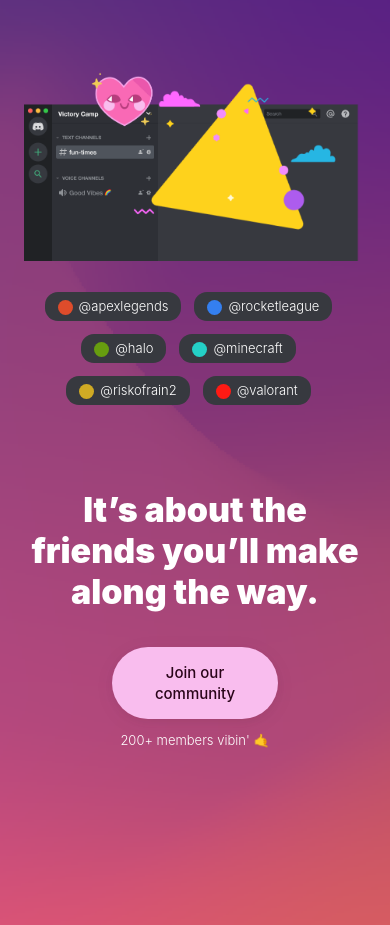
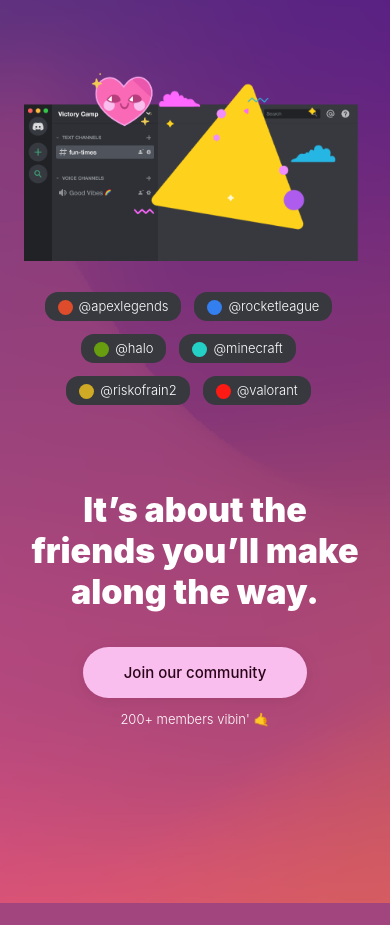
Before and after one commit to paulmederos/victorycamp, a Jekyll site: the page built from index.html, in a window 390 px wide. Built offline with Jekyll 4.4.1, drawn with Linux system fonts in a browser that asks for light colours; some web fonts are replaced; after the commit the page ends 903 px from its top, so only the background shows below that.

Commit message:
Minor theme adjustments

```diff
--- a/_includes/head.html
+++ b/_includes/head.html
@@ -13,6 +13,7 @@
   <meta http-equiv="X-UA-Compatible" content="IE=edge">
   <meta name="viewport" content="width=device-width, initial-scale=1">
   <meta name="description" content="{% if page.excerpt %}{{ page.excerpt | strip_html | strip_newlines | truncate: 160 }}{% else %}{{ site.description }}{% endif %}">
+  <meta name="theme-color" content="#5B2283" />
 
   <!-- The CSS Imperium -->
   <link rel="stylesheet" href="/css/styles.css">
--- a/_sass/base/main.scss
+++ b/_sass/base/main.scss
@@ -7,7 +7,7 @@
 body {
   color: #333;
   line-height: 1.42;
-  background-color: #FFFCF3;
+  background-color: #A2457E;
   font-size: 1.8rem;
 }
 
--- a/index.html
+++ b/index.html
@@ -38,7 +38,7 @@
     </div>
 
     <div class="row center-xs">
-      <div class="col-xs-6 col-md-4">
+      <div class="col-xs-8 col-md-4">
         <a href="https://discord.gg/7aBpBSjrkc" class="button font-sm pb-0">Join our community</a>
         <p class="font-meta font-xs color-white">200+ members vibin' 🤙</p>
       </div>
```
